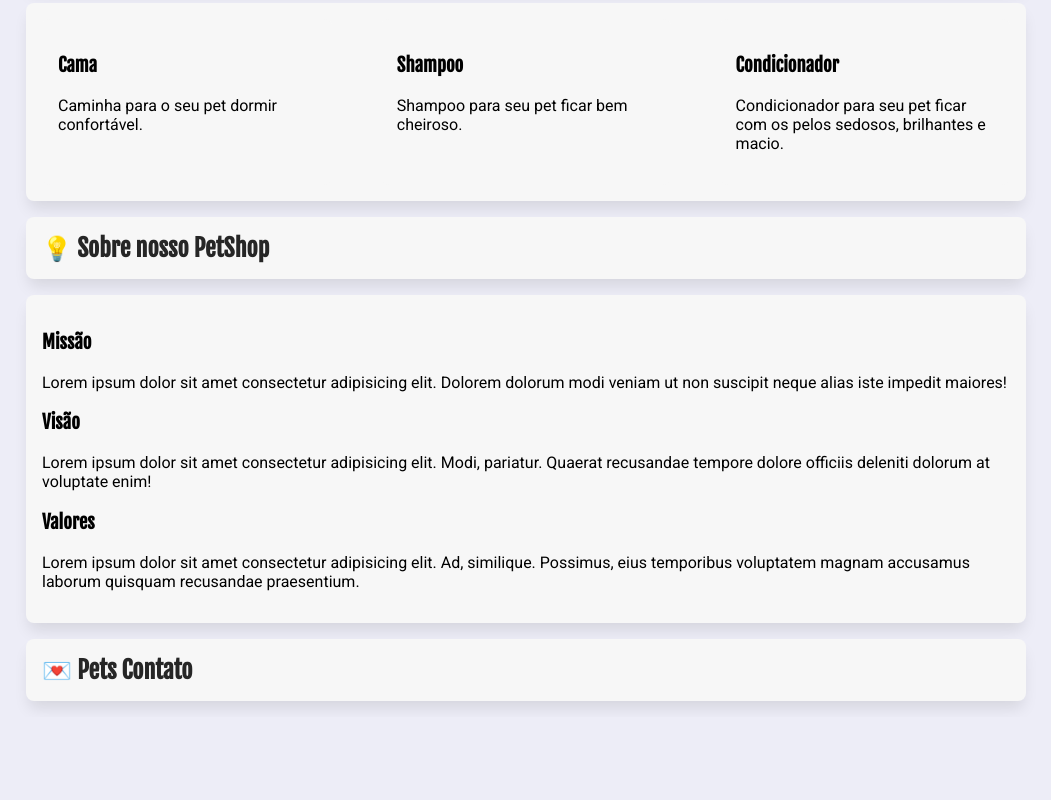
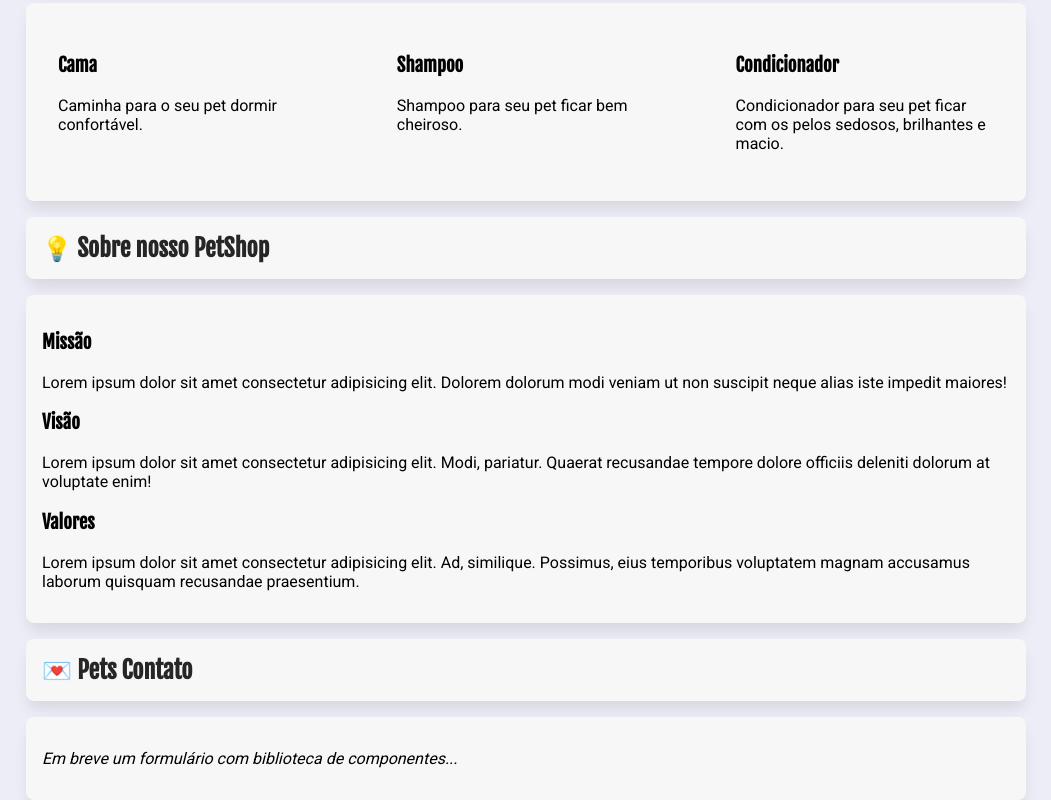
Before and after one commit to PallomaHortencio/petshop-palloma, a React (Create React App) app: page /contato in a window 1280 px wide. Shown: the part 621-1421 px from the top of the page, without its empty margins (114-1165 px from the left). Before the commit the page ends 1338 px from the top, so only its background shows below. Built offline with nearby package versions, Linux system fonts and the light colour scheme.

Commit message:
Update Contato.jsx

```diff
--- a/src/pages/Contato/Contato.jsx
+++ b/src/pages/Contato/Contato.jsx
@@ -4,6 +4,11 @@ const Contato = () => {
   return (
     <section>
       <h2 className={estilos.titulo_secao}>Pets Contato</h2>
+      <div id="contato">
+        <p>
+          <i>Em breve um formulário com biblioteca de componentes... </i>
+        </p>
+      </div>
     </section>
   );
 };
```
